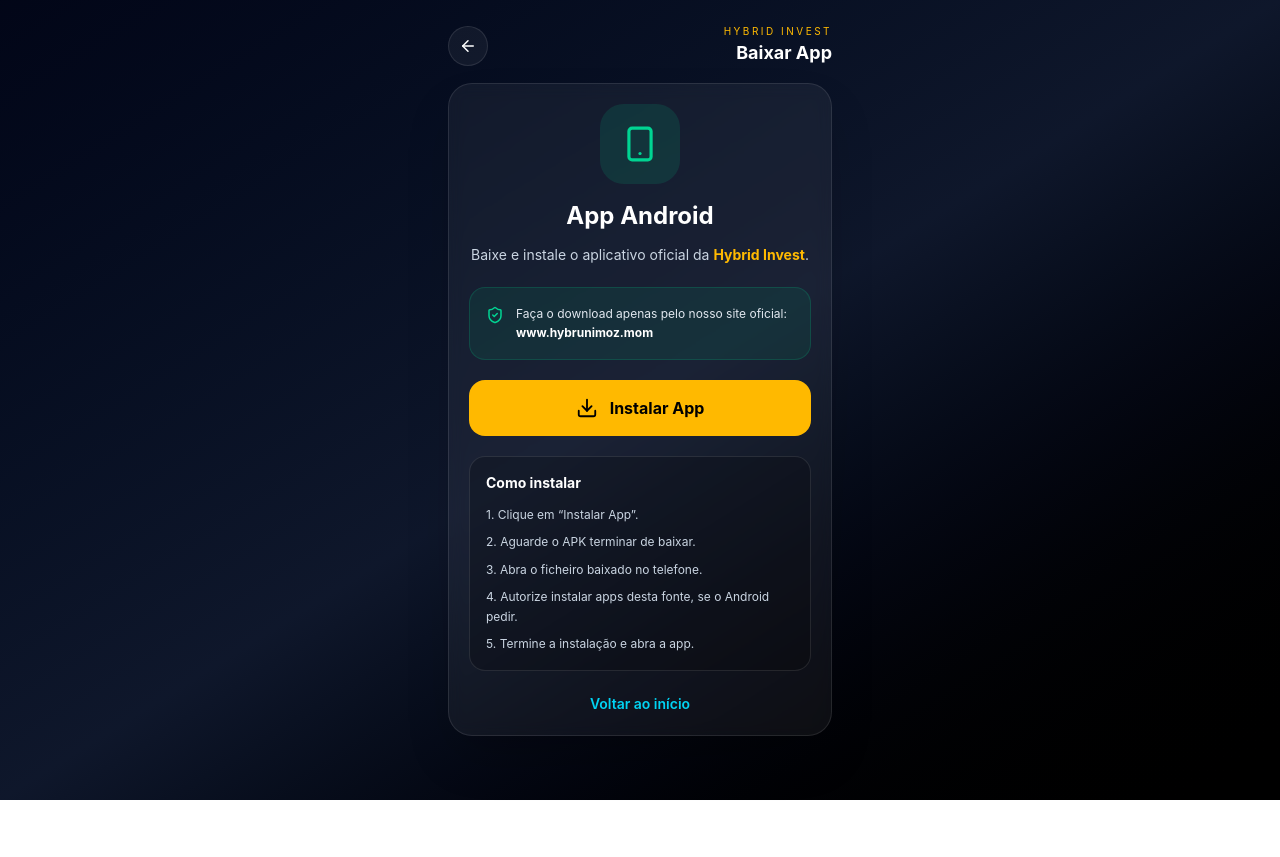
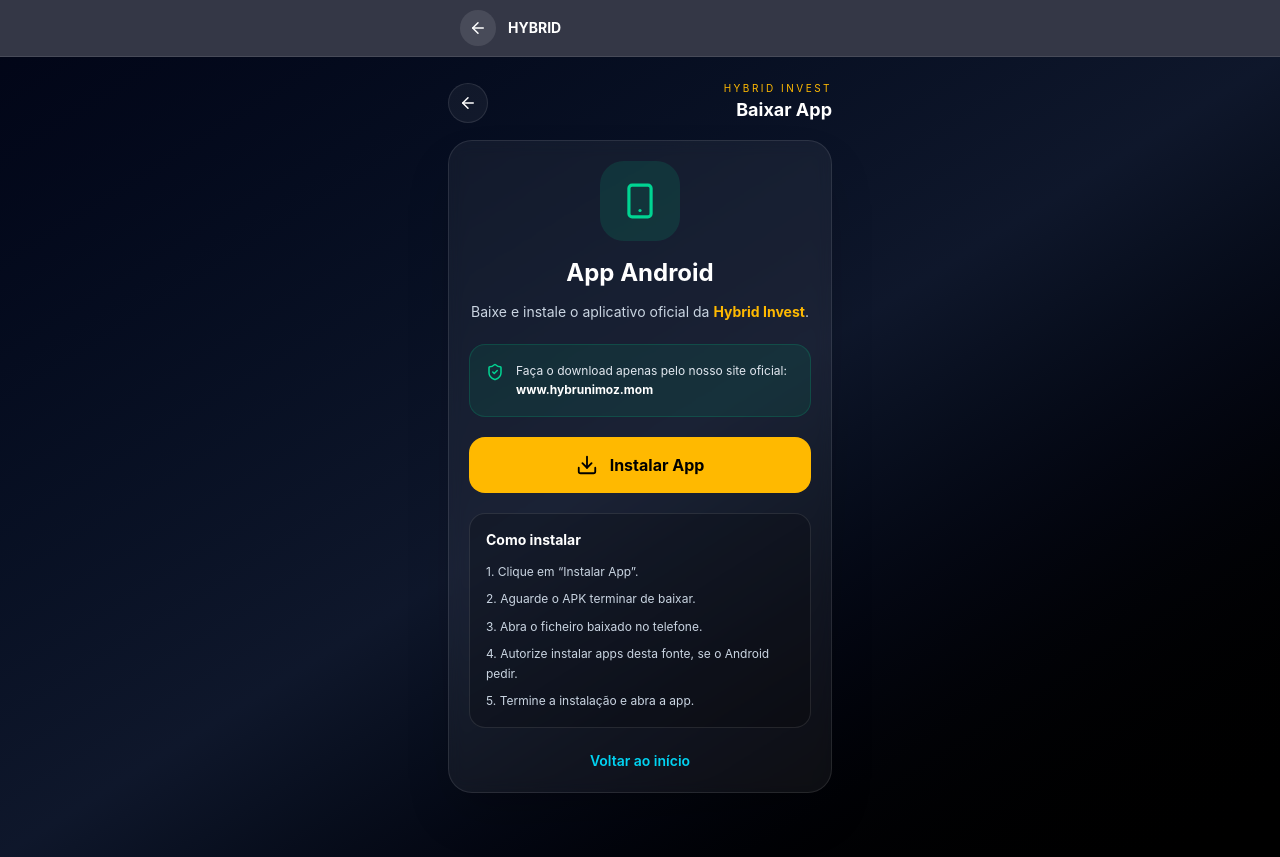
Before and after one commit to DESIGNER1220/hybrid-invest-app, a Next.js app: page /baixar-app in a window 1280 px wide. Before the commit the page ends 800 px from the top, so only its background shows below. Built offline with nearby package versions, Linux system fonts and the light colour scheme; sample sign-in values are in the browser's storage.

Commit message:
add global header

```diff
--- /dev/null
+++ b/app/components/AppHeader.tsx
@@ -0,0 +1,47 @@
+"use client";
+
+import { useMemo } from "react";
+import { usePathname, useRouter } from "next/navigation";
+import { ArrowLeft } from "lucide-react";
+
+const TITLES: Record<string, string> = {
+  "/dashboard": "Dashboard",
+  "/perfil": "Perfil",
+  "/bonus": "Bónus",
+  "/deposito": "Depósito",
+  "/levantamento": "Levantamento",
+  "/login": "Entrar",
+  "/register": "Criar conta",
+};
+
+export default function AppHeader() {
+  const router = useRouter();
+  const pathname = usePathname();
+
+  const title = useMemo(() => {
+    return TITLES[pathname] || "HYBRID";
+  }, [pathname]);
+
+  const hideHeader =
+    pathname === "/" ||
+    pathname === "/login" ||
+    pathname === "/register";
+
+  if (hideHeader) return null;
+
+  return (
+    <div className="sticky top-0 z-50 border-b border-white/10 bg-slate-950/80 backdrop-blur">
+      <div className="mx-auto flex h-14 max-w-sm items-center gap-3 px-3 text-white">
+        <button
+          type="button"
+          onClick={() => router.back()}
+          className="flex h-9 w-9 items-center justify-center rounded-full bg-white/10 transition hover:bg-white/20"
+        >
+          <ArrowLeft size={18} />
+        </button>
+
+        <h1 className="text-sm font-bold">{title}</h1>
+      </div>
+    </div>
+  );
+}
--- /dev/null
+++ b/app/components/BackButton.tsx
@@ -0,0 +1,18 @@
+"use client";
+
+import { useRouter } from "next/navigation";
+import { ArrowLeft } from "lucide-react";
+
+export default function BackButton() {
+  const router = useRouter();
+
+  return (
+    <button
+      onClick={() => router.back()}
+      className="flex items-center gap-2 rounded-lg bg-white/10 px-3 py-2 text-xs font-bold text-white transition hover:bg-white/20"
+    >
+      <ArrowLeft size={16} />
+      Voltar
+    </button>
+  );
+}
--- a/app/dashboard/page.tsx
+++ b/app/dashboard/page.tsx
@@ -1,6 +1,7 @@
 "use client";
 
 import Image from "next/image";
+import BackButton from "../components/BackButton";
 import { useEffect, useState } from "react";
 import { onAuthStateChanged } from "firebase/auth";
 import { useRouter } from "next/navigation";
--- a/app/layout.tsx
+++ b/app/layout.tsx
@@ -1,6 +1,7 @@
 import type { Metadata, Viewport } from "next";
 import "./globals.css";
 import PWARegister from "./components/PWARegister";
+import AppHeader from "./components/AppHeader";
 
 export const metadata: Metadata = {
   title: "Hybrid Invest",
@@ -30,6 +31,11 @@
     <html lang="pt">
       <body>
         <PWARegister />
+
+        {/* 🔥 HEADER GLOBAL */}
+        <AppHeader />
+
+        {/* 🔥 CONTEÚDO */}
         {children}
       </body>
     </html>
```
